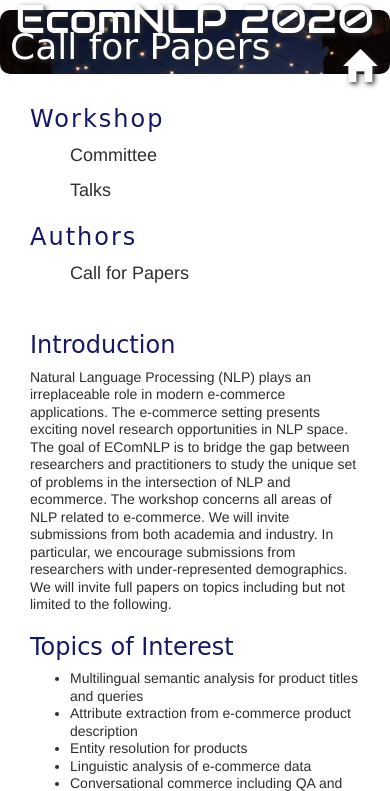
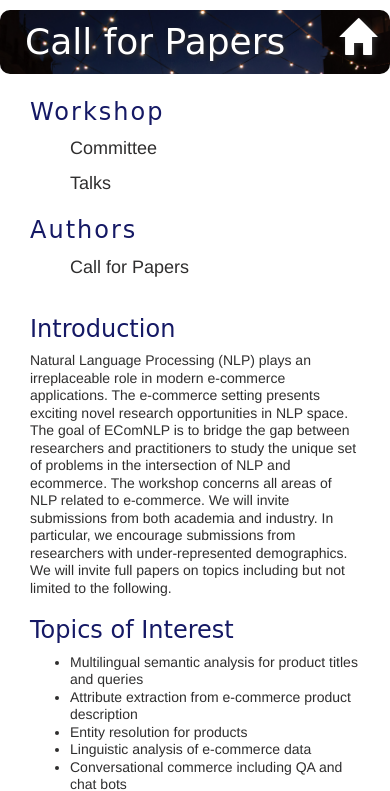
Before and after one commit to ecomnlp/ecomnlp-github.io, a plain HTML site: page cfp.html in a window 390 px wide. Shown: the top 791 px of the page. Drawn offline with nearby package versions, Linux system fonts and the light colour scheme; some icons are missing; a web font is replaced by a local one.

Commit message:
responsive fixes

```diff
--- a/cfp.html
+++ b/cfp.html
@@ -14,7 +14,7 @@
     <div class="row">
     <div class="span12">
         <div class="content-unit">
-            <span class="conference-title">EcomNLP 2020</span>
+            <!-- span class="conference-title">EcomNLP 2020</span -->
             <span class="page-title">Call for Papers</span>
             <span class="page-home pull-right"><a href="index.html"><span class="glyphicon glyphicon-home"></span></a></span>
         </div>
@@ -25,7 +25,7 @@
     <div class="container">
       <div class="row-fluid">
         <!-- sidebar starts -->
-        <div id="sidebar" class="col-xs-12 col-sm-6 col-md-3 col-lg-3">
+        <div id="sidebar" class="col-xs-12 col-sm-3 col-md-3 col-lg-3">
           <h2>Workshop</h2>
           <ul>
             <li><a href="committee.html">Committee</a></li>
@@ -38,7 +38,7 @@
         </div>
         <!-- sidebar ends -->
           <!-- content-top starts -->
-      <div id="main" class="col-xs-12 col-sm-6 col-md-9 col-lg-9">
+      <div id="main" class="col-xs-12 col-sm-9 col-md-9 col-lg-9">
           <!-- content-top ends -->
           <h2>Introduction</h2>
           Natural Language Processing (NLP) plays an irreplaceable role in modern e-commerce applications. The e-commerce setting presents exciting novel research opportunities in NLP space. The goal of EComNLP is to bridge the gap between researchers and practitioners to study the unique set of problems in the intersection of NLP and ecommerce.
--- a/content_pages.css
+++ b/content_pages.css
@@ -47,14 +47,15 @@ a:hover {
 
 .page-title {
     font-size: 36px;
-    padding-left: 10px;
+    padding-left: 25px;
+    line-height: 64px;
     font-family: 'Alef', cursive;
 }
 
 .page-home {
-    font-size: 24pt;
+    font-size: 36px;
+    line-height: 64px;
     padding-right: 15px;
-    padding-top: 11px;
 }
 
 .page-home a:link {
@@ -87,6 +88,7 @@ a:hover {
 #sidebar {
   padding-top: 5px;
   text-align: left;
+  min-width: 150px;
 }
 #sidebar h2 {
   font-family: 'Alef', cursive;
@@ -118,8 +120,7 @@ a:hover {
 }
 
 #main {
-    padding-top: 15px;
-    max-width: 665px;
+    padding-top: 5px;
 }
 
 #main td {
```
Also changed, not shown: committee.html (+3 -3 lines), index.html (+1 -1 lines), talks.html (+3 -3 lines).
